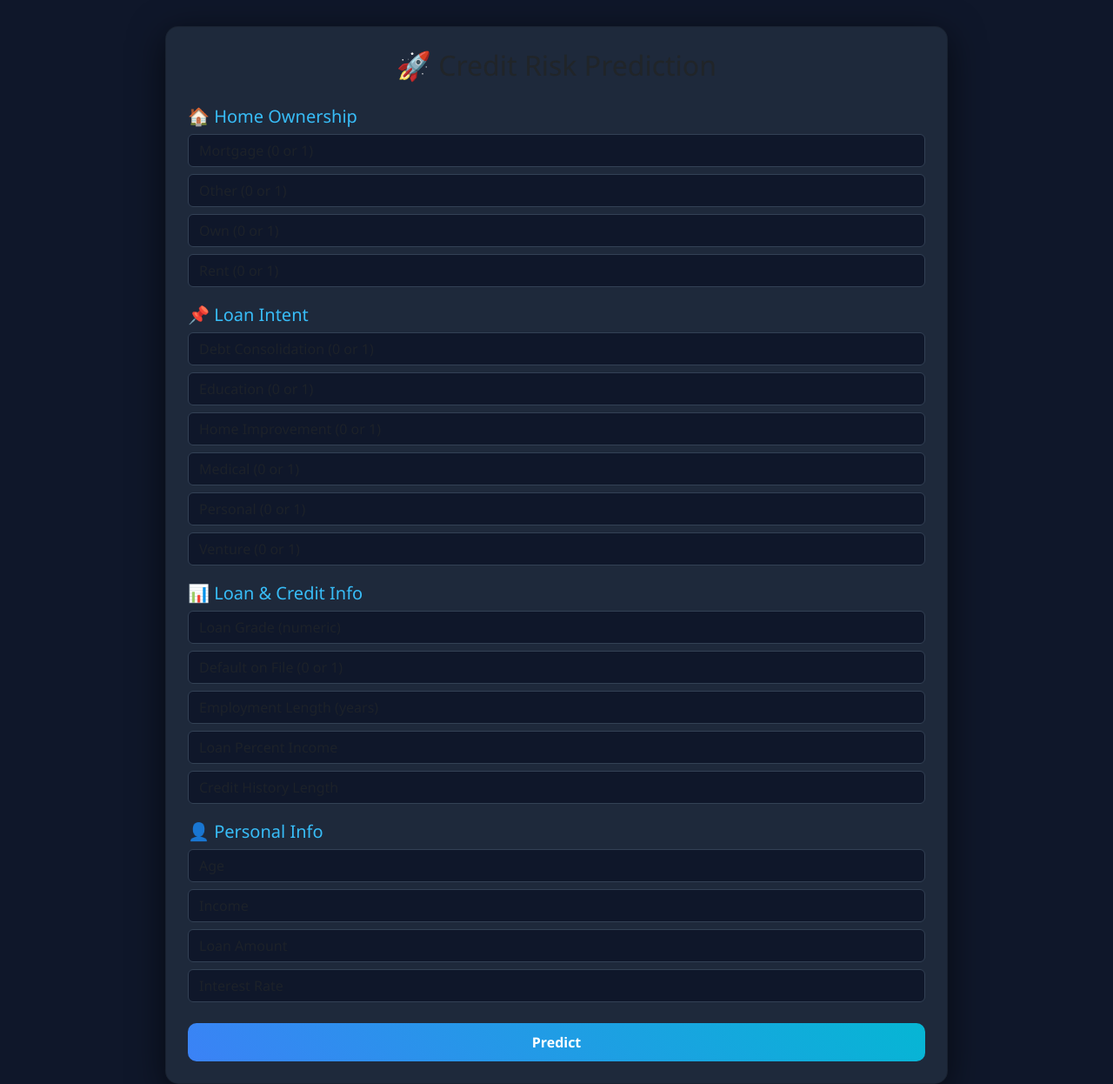
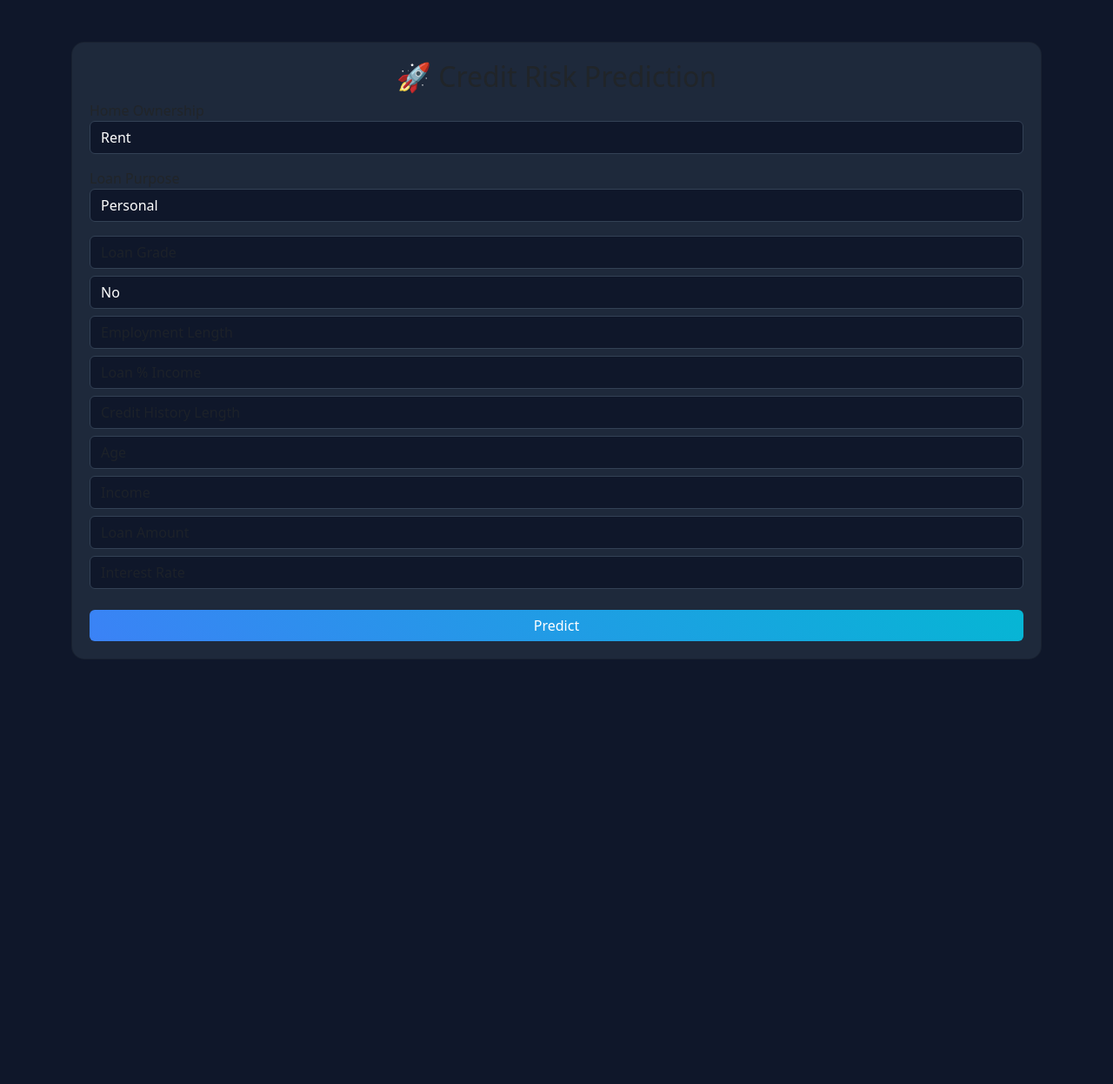
Before and after one commit to Naresh9148/ML-Project, a Flask app: page / in a window 1280 px wide. Shown: the whole page at 87% size. After the commit the page ends 757 px from the top, so only its background shows below. Run offline with Flask 3, Linux system fonts and the light colour scheme; parts of the project's set-up code (start-up, migrations or seed data) failed here and were passed over.

Commit message:
Smart UI with auto encoding

```diff
--- a/app.py
+++ b/app.py
@@ -12,30 +12,41 @@ def home():
 
     if request.method == "POST":
         try:
-            features = [
-                float(request.form["f1"]),
-                float(request.form["f2"]),
-                float(request.form["f3"]),
-                float(request.form["f4"]),
-                float(request.form["f5"]),
-                float(request.form["f6"]),
-                float(request.form["f7"]),
-                float(request.form["f8"]),
-                float(request.form["f9"]),
-                float(request.form["f10"]),
-                float(request.form["f11"]),
-                float(request.form["f12"]),
-                float(request.form["f13"]),
-                float(request.form["f14"]),
-                float(request.form["f15"]),
-                float(request.form["f16"]),
-                float(request.form["f17"]),
-                float(request.form["f18"]),
-                float(request.form["f19"])
-            ]
+            # 🧠 USER INPUTS
+            home = request.form["home"]
+            intent = request.form["intent"]
 
-            prediction = model.predict([features])
-            result = prediction[0]
+            loan_grade = float(request.form["loan_grade"])
+            default = 1 if request.form["default"] == "Yes" else 0
+            emp_length = float(request.form["emp_length"])
+            loan_percent_income = float(request.form["loan_percent_income"])
+            credit_hist = float(request.form["credit_hist"])
+
+            age = float(request.form["age"])
+            income = float(request.form["income"])
+            loan_amount = float(request.form["loan_amount"])
+            interest = float(request.form["interest"])
+
+            # 🔥 ONE HOT ENCODING (AUTO)
+            home_map = ["MORTGAGE", "OTHER", "OWN", "RENT"]
+            intent_map = ["DEBTCONSOLIDATION", "EDUCATION", "HOMEIMPROVEMENT",
+                          "MEDICAL", "PERSONAL", "VENTURE"]
+
+            home_encoded = [1 if home == val else 0 for val in home_map]
+            intent_encoded = [1 if intent == val else 0 for val in intent_map]
+
+            # FINAL FEATURE VECTOR (ORDER MUST MATCH MODEL)
+            features = (
+                home_encoded +
+                intent_encoded +
+                [loan_grade, default, emp_length,
+                 loan_percent_income, credit_hist,
+                 age, income, loan_amount, interest]
+            )
+
+            prediction = model.predict([features])[0]
+
+            result = "High Risk ❌" if prediction == 1 else "Low Risk ✅"
 
         except Exception as e:
             result = str(e)
--- a/templates/index.html
+++ b/templates/index.html
@@ -1,120 +1,89 @@
 <!DOCTYPE html>
-<html lang="en">
+<html>
 <head>
-<meta charset="UTF-8">
 <title>Credit Risk Dashboard</title>
-
 <link href="https://cdn.jsdelivr.net/npm/bootstrap@5.3.0/dist/css/bootstrap.min.css" rel="stylesheet">
 
 <style>
 body {
     background: #0f172a;
-    color: #e2e8f0;
-    font-family: 'Segoe UI';
+    color: white;
 }
-
-.container-box {
-    max-width: 900px;
-    margin: auto;
-    margin-top: 30px;
-}
-
 .card {
     background: #1e293b;
-    padding: 25px;
+    padding: 20px;
     border-radius: 15px;
-    box-shadow: 0px 10px 40px rgba(0,0,0,0.6);
 }
-
-input {
+input, select {
     background: #0f172a !important;
+    color: white !important;
     border: 1px solid #334155 !important;
-    color: white !important;
 }
-
-input::placeholder {
-    color: #94a3b8;
-}
-
-.section {
-    margin-top: 20px;
-}
-
-.section h5 {
-    color: #38bdf8;
-}
-
 .btn-custom {
-    background: linear-gradient(45deg, #3b82f6, #06b6d4);
+    background: linear-gradient(45deg,#3b82f6,#06b6d4);
     border: none;
-    padding: 10px;
-    font-weight: bold;
-    border-radius: 10px;
     color: white;
 }
-
-.result-box {
+.result {
+    background: #22c55e;
+    padding: 15px;
     margin-top: 20px;
-    padding: 15px;
-    background: #22c55e;
     border-radius: 10px;
-    text-align: center;
-    font-size: 18px;
 }
 </style>
 </head>
 
 <body>
 
-<div class="container-box">
+<div class="container mt-5">
 <div class="card">
 
 <h2 class="text-center">🚀 Credit Risk Prediction</h2>
 
 <form method="POST">
 
-<div class="section">
-<h5>🏠 Home Ownership</h5>
-<input name="f1" class="form-control mb-2" placeholder="Mortgage (0 or 1)">
-<input name="f2" class="form-control mb-2" placeholder="Other (0 or 1)">
-<input name="f3" class="form-control mb-2" placeholder="Own (0 or 1)">
-<input name="f4" class="form-control mb-2" placeholder="Rent (0 or 1)">
-</div>
+<!-- 🏠 HOME OWNERSHIP -->
+<label>Home Ownership</label>
+<select name="home" class="form-control mb-3">
+<option value="RENT">Rent</option>
+<option value="OWN">Own</option>
+<option value="MORTGAGE">Mortgage</option>
+<option value="OTHER">Other</option>
+</select>
 
-<div class="section">
-<h5>📌 Loan Intent</h5>
-<input name="f5" class="form-control mb-2" placeholder="Debt Consolidation (0 or 1)">
-<input name="f6" class="form-control mb-2" placeholder="Education (0 or 1)">
-<input name="f7" class="form-control mb-2" placeholder="Home Improvement (0 or 1)">
-<input name="f8" class="form-control mb-2" placeholder="Medical (0 or 1)">
-<input name="f9" class="form-control mb-2" placeholder="Personal (0 or 1)">
-<input name="f10" class="form-control mb-2" placeholder="Venture (0 or 1)">
-</div>
+<!-- 📌 LOAN INTENT -->
+<label>Loan Purpose</label>
+<select name="intent" class="form-control mb-3">
+<option value="PERSONAL">Personal</option>
+<option value="EDUCATION">Education</option>
+<option value="MEDICAL">Medical</option>
+<option value="VENTURE">Venture</option>
+<option value="HOMEIMPROVEMENT">Home Improvement</option>
+<option value="DEBTCONSOLIDATION">Debt Consolidation</option>
+</select>
 
-<div class="section">
-<h5>📊 Loan & Credit Info</h5>
-<input name="f11" class="form-control mb-2" placeholder="Loan Grade (numeric)">
-<input name="f12" class="form-control mb-2" placeholder="Default on File (0 or 1)">
-<input name="f13" class="form-control mb-2" placeholder="Employment Length (years)">
-<input name="f14" class="form-control mb-2" placeholder="Loan Percent Income">
-<input name="f15" class="form-control mb-2" placeholder="Credit History Length">
-</div>
+<!-- 📊 DETAILS -->
+<input name="loan_grade" class="form-control mb-2" placeholder="Loan Grade">
+<select name="default" class="form-control mb-2">
+<option>No</option>
+<option>Yes</option>
+</select>
+<input name="emp_length" class="form-control mb-2" placeholder="Employment Length">
+<input name="loan_percent_income" class="form-control mb-2" placeholder="Loan % Income">
+<input name="credit_hist" class="form-control mb-2" placeholder="Credit History Length">
 
-<div class="section">
-<h5>👤 Personal Info</h5>
-<input name="f16" class="form-control mb-2" placeholder="Age">
-<input name="f17" class="form-control mb-2" placeholder="Income">
-<input name="f18" class="form-control mb-2" placeholder="Loan Amount">
-<input name="f19" class="form-control mb-2" placeholder="Interest Rate">
-</div>
+<input name="age" class="form-control mb-2" placeholder="Age">
+<input name="income" class="form-control mb-2" placeholder="Income">
+<input name="loan_amount" class="form-control mb-2" placeholder="Loan Amount">
+<input name="interest" class="form-control mb-2" placeholder="Interest Rate">
 
-<button class="btn-custom w-100 mt-3">Predict</button>
+<button class="btn btn-custom w-100 mt-3">Predict</button>
 
 </form>
 
-{% if result is not none %}
-<div class="result-box">
-Prediction Result: {{ result }}
+{% if result %}
+<div class="result">
+<h4>{{ result }}</h4>
 </div>
 {% endif %}
 
```
